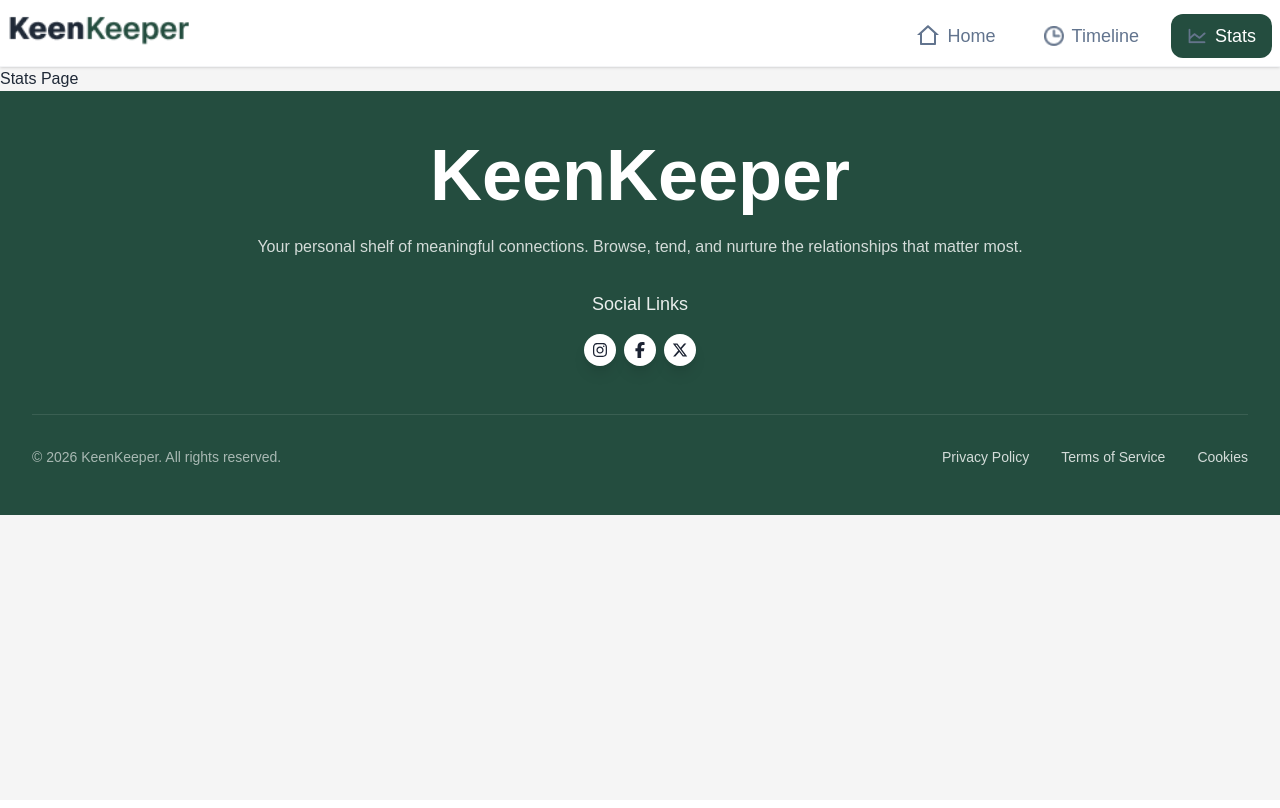
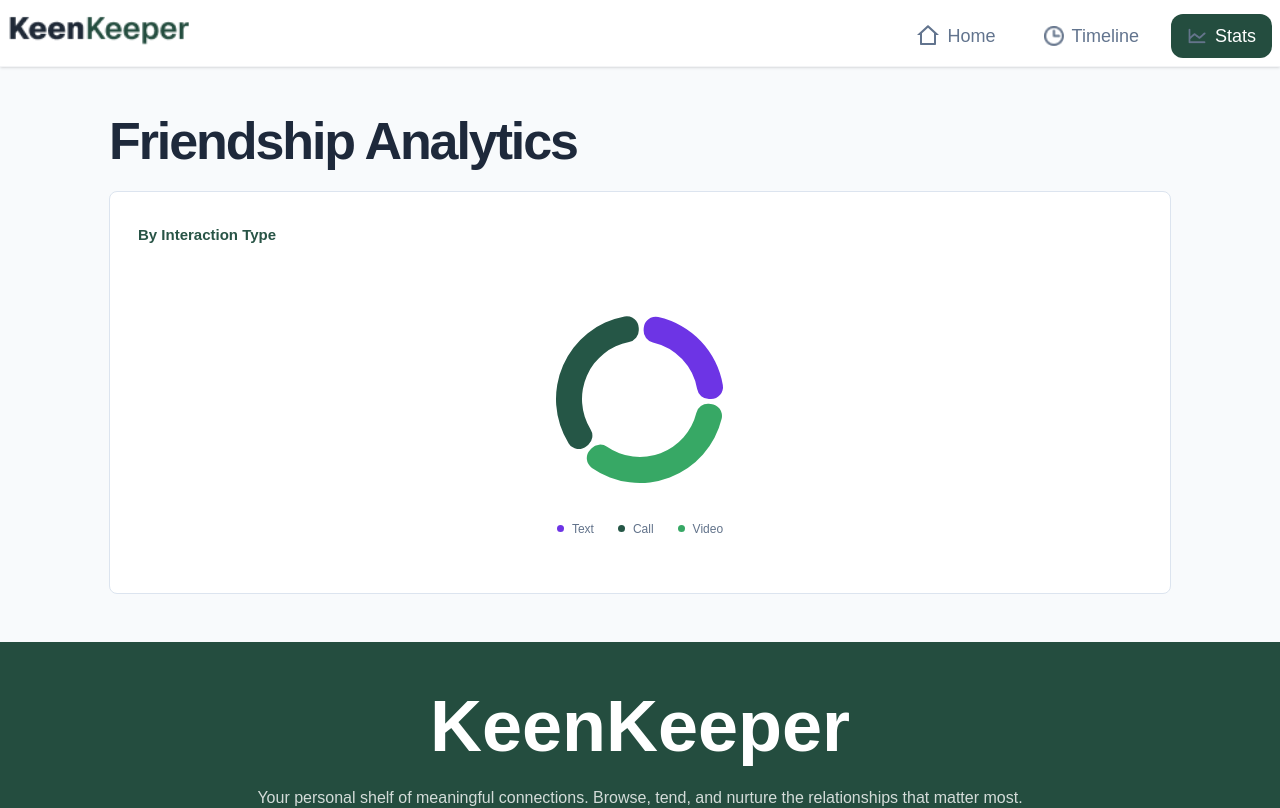
Before and after one commit to smRid/PHA7-Keen-Keeper, a Next.js app: page /stats in a window 1280 px wide. Shown: the top 808 px of the page. Built offline with nearby package versions, Linux system fonts and the light colour scheme.

Commit message:
Implement Pie Chart in stats page with Recharts

```diff
--- a/package.json
+++ b/package.json
@@ -14,7 +14,8 @@
     "react-dom": "19.2.4",
     "react-icons": "^5.6.0",
     "react-spinners": "^0.17.0",
-    "react-toastify": "^11.0.5"
+    "react-toastify": "^11.0.5",
+    "recharts": "^3.8.1"
   },
   "devDependencies": {
     "@tailwindcss/postcss": "^4",
--- a/src/app/stats/page.jsx
+++ b/src/app/stats/page.jsx
@@ -1,15 +1,15 @@
 import Footer from "@/components/Footer";
+import FriendshipAnalytics from "@/components/stats/FriendshipAnalytics";
 import Navbar from "@/components/Navbar";
-import React from "react";
 
-const page = () => {
+const StatsPage = () => {
   return (
-    <div>
+    <main className="flex min-h-screen flex-col bg-[#F8FAFC]">
       <Navbar />
-      Stats Page
+      <FriendshipAnalytics />
       <Footer />
-    </div>
+    </main>
   );
 };
 
-export default page;
+export default StatsPage;
--- /dev/null
+++ b/src/components/stats/FriendshipAnalytics.jsx
@@ -0,0 +1,123 @@
+"use client";
+
+import { useEffect, useState } from "react";
+import {
+  Cell,
+  Pie,
+  PieChart,
+  ResponsiveContainer,
+  Tooltip,
+} from "recharts";
+import { readTimelineEntries, TIMELINE_UPDATED_EVENT } from "@/lib/timeline";
+
+const interactionPalette = [
+  { key: "Text", name: "Text", fill: "#6D34E5" },
+  { key: "Call", name: "Call", fill: "#255646" },
+  { key: "Video", name: "Video", fill: "#37A865" },
+];
+
+const InteractionLegend = ({ items = [] }) => (
+  <div className="mt-4 flex flex-wrap items-center justify-center gap-6 text-[12px] text-[#61728A]">
+    {items.map((entry) => (
+      <div key={entry.key} className="flex items-center gap-2">
+        <span
+          className="h-[7px] w-[7px] rounded-full"
+          style={{ backgroundColor: entry.fill }}
+        />
+        <span>{entry.name}</span>
+      </div>
+    ))}
+  </div>
+);
+
+const CustomTooltip = ({ active, payload }) => {
+  if (!active || !payload?.length) {
+    return null;
+  }
+
+  const item = payload[0];
+
+  return (
+    <div className="rounded-[10px] border border-[#DCE4EF] bg-white px-3 py-2 text-[13px] shadow-[0_8px_24px_rgba(15,23,42,0.06)]">
+      <p className="font-medium text-[#1E293B]">{item.name}</p>
+      <p className="mt-1 text-[#61728A]">{item.value} interactions</p>
+    </div>
+  );
+};
+
+const FriendshipAnalytics = () => {
+  const [entries, setEntries] = useState([]);
+
+  useEffect(() => {
+    const syncEntries = () => {
+      setEntries(readTimelineEntries());
+    };
+
+    syncEntries();
+    window.addEventListener("storage", syncEntries);
+    window.addEventListener(TIMELINE_UPDATED_EVENT, syncEntries);
+
+    return () => {
+      window.removeEventListener("storage", syncEntries);
+      window.removeEventListener(TIMELINE_UPDATED_EVENT, syncEntries);
+    };
+  }, []);
+
+  const chartData = interactionPalette.map((interaction) => ({
+    ...interaction,
+    value: entries.filter((entry) => entry.type === interaction.key).length,
+  }));
+
+  const hasChartData = chartData.some((item) => item.value > 0);
+
+  return (
+    <section className="mx-auto flex w-full max-w-[1110px] flex-1 flex-col px-5 py-10 sm:px-6 md:py-12">
+      <h1 className="text-[44px] font-bold leading-none tracking-[-0.04em] text-[#1E293B] sm:text-[52px]">
+        Friendship Analytics
+      </h1>
+
+      <article className="mt-6 min-h-[390px] rounded-[8px] border border-[#DCE4EF] bg-white px-7 py-8">
+        <h2 className="text-[15px] font-semibold text-[#285446]">
+          By Interaction Type
+        </h2>
+
+        <div className="mt-6 flex min-h-[290px] flex-col items-center justify-center">
+          {hasChartData ? (
+            <>
+              <div className="h-[210px] w-full max-w-[300px]">
+                <ResponsiveContainer width="100%" height="100%">
+                  <PieChart>
+                    <Pie
+                      data={chartData}
+                      dataKey="value"
+                      nameKey="name"
+                      innerRadius={58}
+                      outerRadius={84}
+                      cornerRadius={12}
+                      paddingAngle={4}
+                      stroke="none"
+                    >
+                      {chartData.map((entry) => (
+                        <Cell key={entry.key} fill={entry.fill} />
+                      ))}
+                    </Pie>
+
+                    <Tooltip content={<CustomTooltip />} />
+                  </PieChart>
+                </ResponsiveContainer>
+              </div>
+
+              <InteractionLegend items={chartData} />
+            </>
+          ) : (
+            <div className="text-center text-[15px] text-[#73839D]">
+              No call, text, or video interactions yet.
+            </div>
+          )}
+        </div>
+      </article>
+    </section>
+  );
+};
+
+export default FriendshipAnalytics;
```
Also changed, not shown: 1 other file (tests, documents, lock files or other folders).
